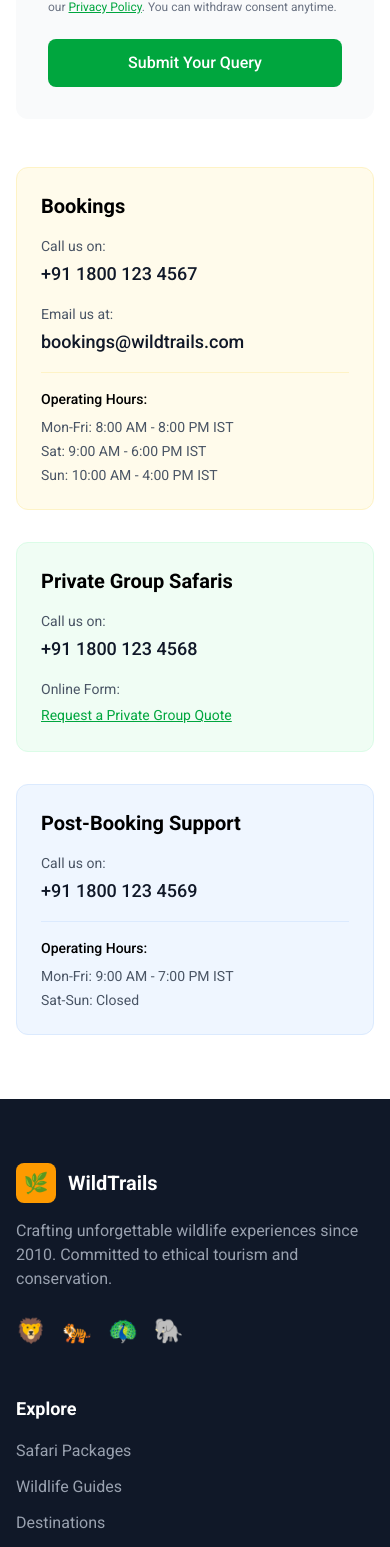
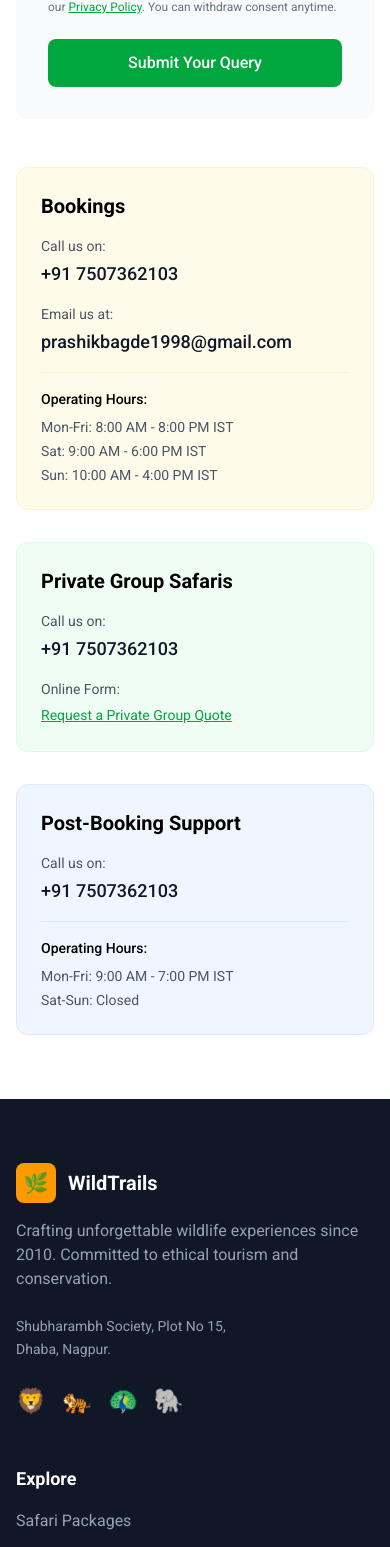
Before and after one commit to Prashik154/goexploreholidays, a Next.js app: page /contact in a window 390 px wide. Shown: the part 1603-3150 px from the top of the page. Built offline with nearby package versions, Linux system fonts and the light colour scheme.

Commit message:
fix: updated email and phone number too

```diff
--- a/src/components/Contact.tsx
+++ b/src/components/Contact.tsx
@@ -204,14 +204,14 @@ export function ContactSection() {
               <div className="space-y-4">
                 <div>
                   <p className="text-sm text-gray-600 mb-1">Call us on:</p>
-                  <a href="tel:+9118001234567" className="text-lg font-medium text-gray-900 hover:text-green-600">
-                    +91 1800 123 4567
+                  <a href="tel:+917507362103" className="text-lg font-medium text-gray-900 hover:text-green-600">
+                    +91 7507362103
                   </a>
                 </div>
                 <div>
                   <p className="text-sm text-gray-600 mb-1">Email us at:</p>
-                  <a href="mailto:bookings@wildtrails.com" className="text-lg font-medium text-gray-900 hover:text-green-600">
-                    bookings@wildtrails.com
+                  <a href="mailto:prashikbagde1998@gmail.com" className="text-lg font-medium text-gray-900 hover:text-green-600">
+                  prashikbagde1998@gmail.com
                   </a>
                 </div>
                 <div className="pt-4 border-t border-amber-100">
@@ -230,8 +230,8 @@ export function ContactSection() {
               <div className="space-y-4">
                 <div>
                   <p className="text-sm text-gray-600 mb-1">Call us on:</p>
-                  <a href="tel:+9118001234568" className="text-lg font-medium text-gray-900 hover:text-green-600">
-                    +91 1800 123 4568
+                  <a href="tel:+917507362103" className="text-lg font-medium text-gray-900 hover:text-green-600">
+                    +91 7507362103
                   </a>
                 </div>
                 <div>
@@ -248,8 +248,8 @@ export function ContactSection() {
               <div className="space-y-4">
                 <div>
                   <p className="text-sm text-gray-600 mb-1">Call us on:</p>
-                  <a href="tel:+9118001234569" className="text-lg font-medium text-gray-900 hover:text-green-600">
-                    +91 1800 123 4569
+                  <a href="tel:+917507362103" className="text-lg font-medium text-gray-900 hover:text-green-600">
+                    +91 7507362103
                   </a>
                 </div>
                 <div className="pt-4 border-t border-blue-100">
--- a/src/components/Footer.tsx
+++ b/src/components/Footer.tsx
@@ -55,6 +55,12 @@ export function Footer() {
             <p className="text-gray-400 mb-6">
               Crafting unforgettable wildlife experiences since 2010. Committed to ethical tourism and conservation.
             </p>
+            <div className="mb-6">
+              <p className="text-gray-400 text-sm leading-relaxed">
+                Shubharambh Society, Plot No 15,<br />
+                Dhaba, Nagpur.
+              </p>
+            </div>
             <div className="flex space-x-4">
               {['🦁', '🐅', '🦚', '🐘'].map((emoji, i) => (
                 <motion.span
```
